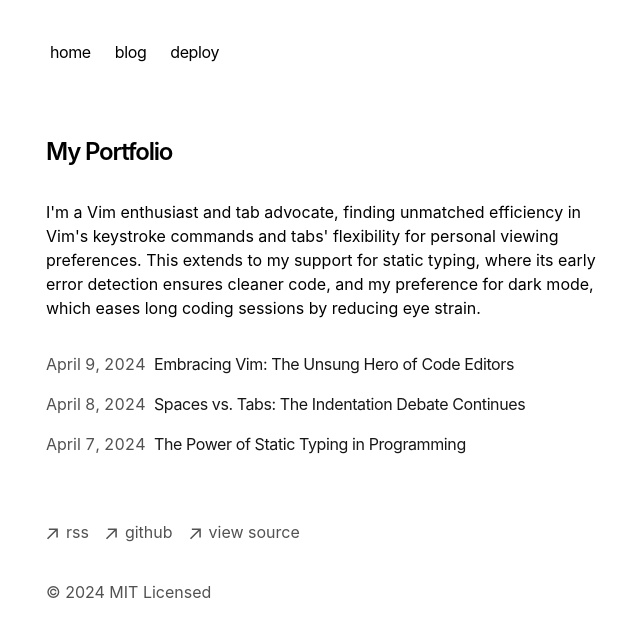
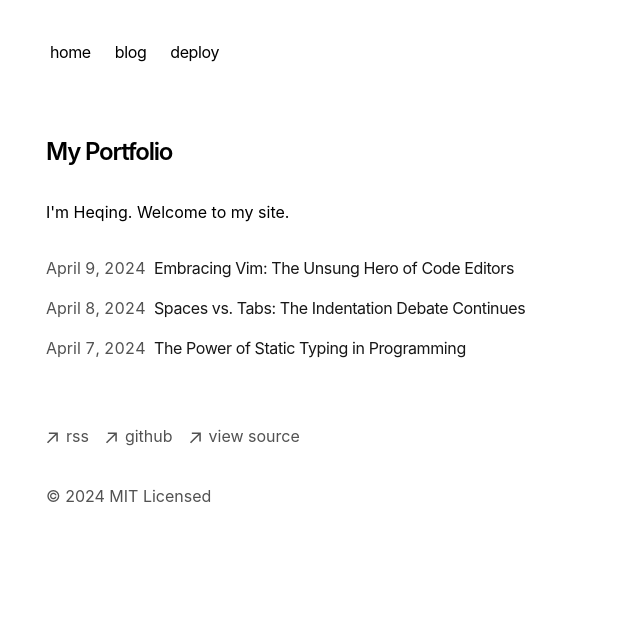
Before and after one commit to hhq0421/heqing-blog-02, a Next.js app: page / in a window 1280 px wide. Shown: the top 636 px of the page, without its empty margins (306-946 px from the left). Built offline with nearby package versions, Linux system fonts and the light colour scheme.

Commit message:
small update to see if this branch would live with deployment

```diff
--- a/app/page.tsx
+++ b/app/page.tsx
@@ -7,11 +7,8 @@
         My Portfolio
       </h1>
       <p className="mb-4">
-        {`I'm a Vim enthusiast and tab advocate, finding unmatched efficiency in
-        Vim's keystroke commands and tabs' flexibility for personal viewing
-        preferences. This extends to my support for static typing, where its
-        early error detection ensures cleaner code, and my preference for dark
-        mode, which eases long coding sessions by reducing eye strain.`}
+        {`I'm Heqing. Welcome to my site.
+        `}
       </p>
       <div className="my-8">
         <BlogPosts />
```
